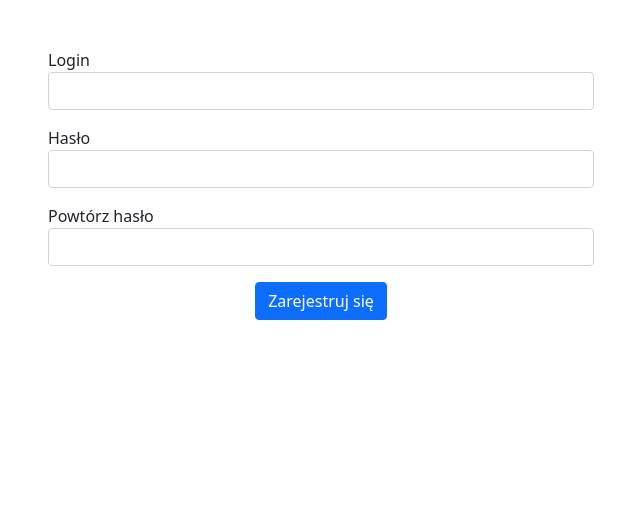
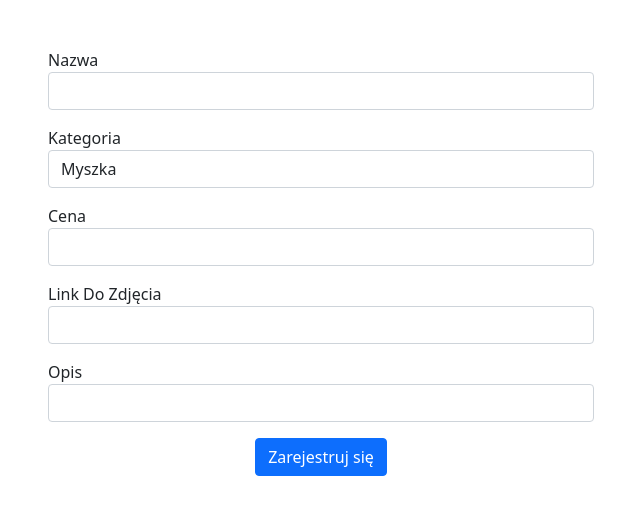
Before and after one commit to MarcinLarek/ProjektPHP, a PHP site: page /addproduct.php in a window 1280 px wide. Shown: the part 56-571 px from the top of the page, without its empty margins (319-959 px from the left). Run offline with PHP 8.4, Linux system fonts and the light colour scheme.

Commit message:
dodawanie produktu

```diff
--- a/addproduct.php
+++ b/addproduct.php
@@ -3,27 +3,45 @@ require_once 'db_utils.php';
 
 if (isset($_POST['send'])) {
   $validated = true;
-  if (strlen($_POST['username']) > 30) {
-    echo "<div style='color: red'> Za długa nazwa użytkownika</div>";
+  if (is_numeric($_POST['price'])) {
+
+  }
+  else {
+    echo "<div class='alert alert-danger' role='alert'> Cena musi być liczbą</div>";
     $validated = false;
   }
-  if (strlen($_POST['username']) < 1) {
-    echo "<div style='color: red'> Za krótka nazwa użytkownika</div>";
+  if (strlen($_POST['name']) < 1) {
+    echo "<div class='alert alert-danger' role='alert'> Nazwa towaru nie może być pusta</div>";
     $validated = false;
   }
-  if ($_POST['pass1'] != $_POST['pass2']) {
-    echo "<div style='color: red'> Hasła nie są identyczne</div>";
+  if (strlen($_POST['name']) > 255) {
+    echo "<div class='alert alert-danger' role='alert'> Za długa nazwa towaru</div>";
     $validated = false;
   }
-  if (strlen($_POST['pass1']) < 1) {
-    echo "<div style='color: red'> Hasło nie może być puste</div>";
+  if (strlen($_POST['category']) < 1) {
+    echo "<div class='alert alert-danger' role='alert'> Nazwa kategorii nie może być pusta</div>";
+    $validated = false;
+  }
+  if (strlen($_POST['category']) > 255) {
+    echo "<div class='alert alert-danger' role='alert'> Za długa nazwa kategorii</div>";
+    $validated = false;
+  }
+  if (strlen($_POST['photo']) < 1) {
+    echo "<div class='alert alert-danger' role='alert'> Zdjęcie nie może być puste</div>";
+    $validated = false;
+  }
+  if (strlen($_POST['description']) < 1) {
+    echo "<div class='alert alert-danger' role='alert'> Opis nie może być pusty</div>";
     $validated = false;
   }
   if ($validated ) {
-    $stmt = $db->prepare("INSERT INTO users (username, password) VALUES (?, ?)");
-    $usr = $_POST['username'];
-    $pass = password_hash($_POST['pass1'], PASSWORD_DEFAULT);
-    $stmt->bind_param('ss', $usr, $pass );
+    $stmt = $db->prepare("INSERT INTO products (name, category, price, photo, description) VALUES (?, ?, ?, ?, ?)");
+    $name = $_POST['name'];
+    $category = $_POST['category'];
+    $price = $_POST['price'];
+    $photo = $_POST['photo'];
+    $description = $_POST['description'];
+    $stmt->bind_param('ssiss', $name, $category, $price, $photo, $description );
     $result = $stmt->execute();
     if($result) {
       echo "<div class='alert alert-success' role='alert'>Pomyślnie założono konto</div>";
@@ -32,21 +50,32 @@ if (isset($_POST['send'])) {
       echo "<div class='alert alert-danger' role='alert'>Błąd podczas zakładania konta</div>";
     }
   }
+
 }
 ?>
 
 <div class="container pt-5">
-  <form action="register.php" method="post">
+  <form action="addproduct.php" method="post">
     <div class="row align-items-center justify-content-center">
       <div class="form-group col-md-6">
-        <label class="control-label" for="username">Login</label>
-        <input class="form-control" type="text" name="username">
+        <label class="control-label" for="name">Nazwa</label>
+        <input class="form-control" type="text" name="name">
 
-        <label class="control-label pt-3" for="pass1">Hasło</label>
-        <input class="form-control" type="password" name="pass1" >
+        <label class="control-label pt-3" for="category">Kategoria</label>
+        <select class="form-control" name="category">
+          <option value="myszka">Myszka</option>
+          <option value="słuchawki">Słuchawki</option>
+          <option value="myszka">Klawiatura</option>
+        </select>
 
-        <label class="control-label pt-3" for="pass2">Powtórz hasło</label>
-        <input class="form-control" type="password" name="pass2">
+        <label class="control-label pt-3" for="price">Cena</label>
+        <input class="form-control" type="number" name="price">
+
+        <label class="control-label pt-3" for="photo">Link Do Zdjęcia</label>
+        <input class="form-control" type="text" name="photo" >
+
+        <label class="control-label pt-3" for="description">Opis</label>
+        <input class="form-control" type="text" name="description" >
 
         <div class="d-flex align-items-center justify-content-center pt-3">
           <input type="submit" class="btn btn-primary" name="send" value="Zarejestruj się">
```
